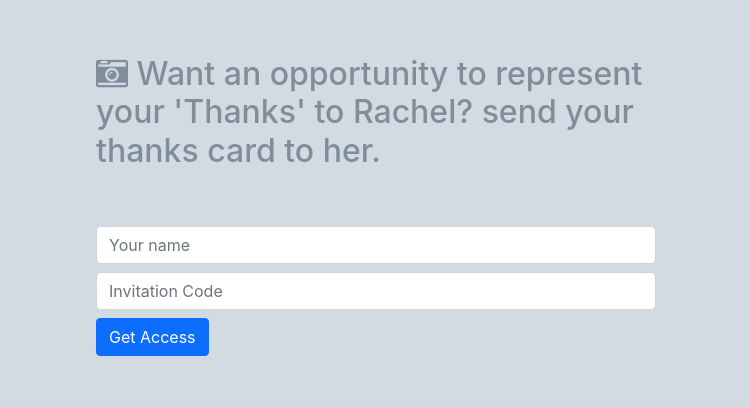
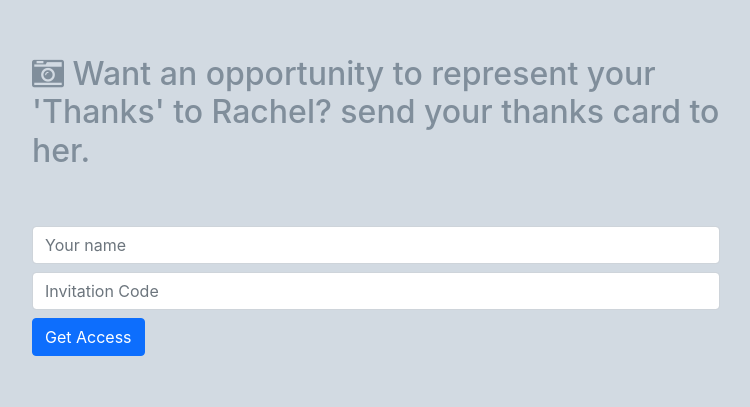
Before and after one commit to yukangle/farewell, a website: page public/login.html in a window 1280 px wide. Shown: the part 145-552 px from the top of the page, without its empty margins (264-1014 px from the left). Drawn offline with nearby package versions, Linux system fonts and the light colour scheme.

Commit message:
updated sample

```diff
--- a/public/css/styles.css
+++ b/public/css/styles.css
@@ -13,13 +13,21 @@ body {
   position: absolute;
   margin: auto;
   top: 20%;
-  left: 50%;
-  width: 50%;
+  left: 20%;
+  width: 90%;
   height: auto;
-  transform: translate(-50%, 0);
+  transform: translate(-20%, 0);
   padding: 40px;
   align-items: center;
   color: #808e9b;
+}
+
+@media (min-width: 56rem) {
+  .center {
+    left: 50%;
+    width: 60%;
+    transform: translate(-50%, 0);
+  }
 }
 
 .access-btn {
@@ -145,7 +153,7 @@ img {
   }
 }
 .card__image--bg {
-  background-image: url(/photos/WechatIMG13.jpeg);
+  background-image: url(/photos/sample.jpg);
 }
 .card__title {
   color: #696969;
```
Also changed, not shown: 2 other files.
